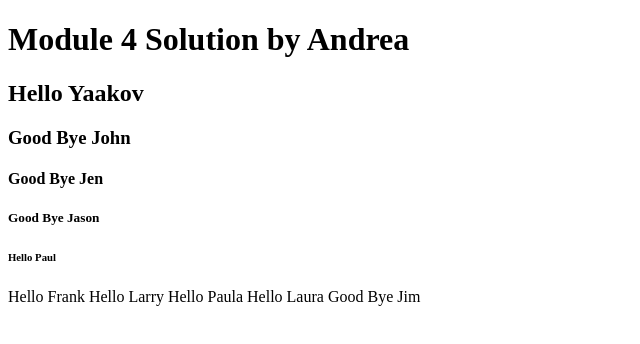
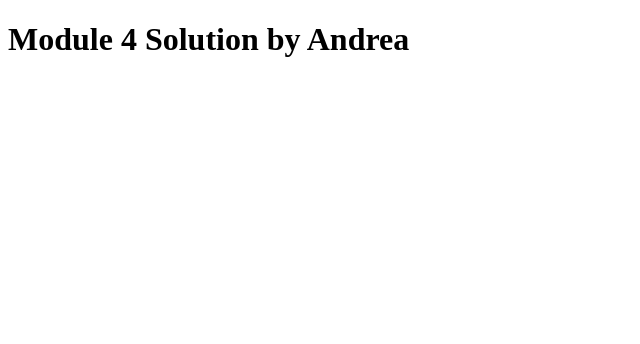
Before and after one commit to reasanchez/mod4, a plain HTML site: page index.html in a window 1280 px wide. Shown: the whole page, without its empty margins (0-640 px from the left). Drawn offline with Linux system fonts and the light colour scheme.

Commit message:
Update index.html

```diff
--- a/index.html
+++ b/index.html
@@ -9,15 +9,6 @@
 </head>
 <body>
   <h1>Module 4 Solution by Andrea</h1>
-  <h2> Hello Yaakov </h2>
-  <h3> Good Bye John </h3>
-  <h4> Good Bye Jen </h4>
-  <h5> Good Bye Jason </h5>
-  <h6> Hello Paul </h6>
-  <h7> Hello Frank </h7>
-  <h8> Hello Larry </h8>
-  <h9> Hello Paula </h9>
-  <h10> Hello Laura </h10>
-  <h11> Good Bye Jim </h11>
+
 </body>
 </html>
```
